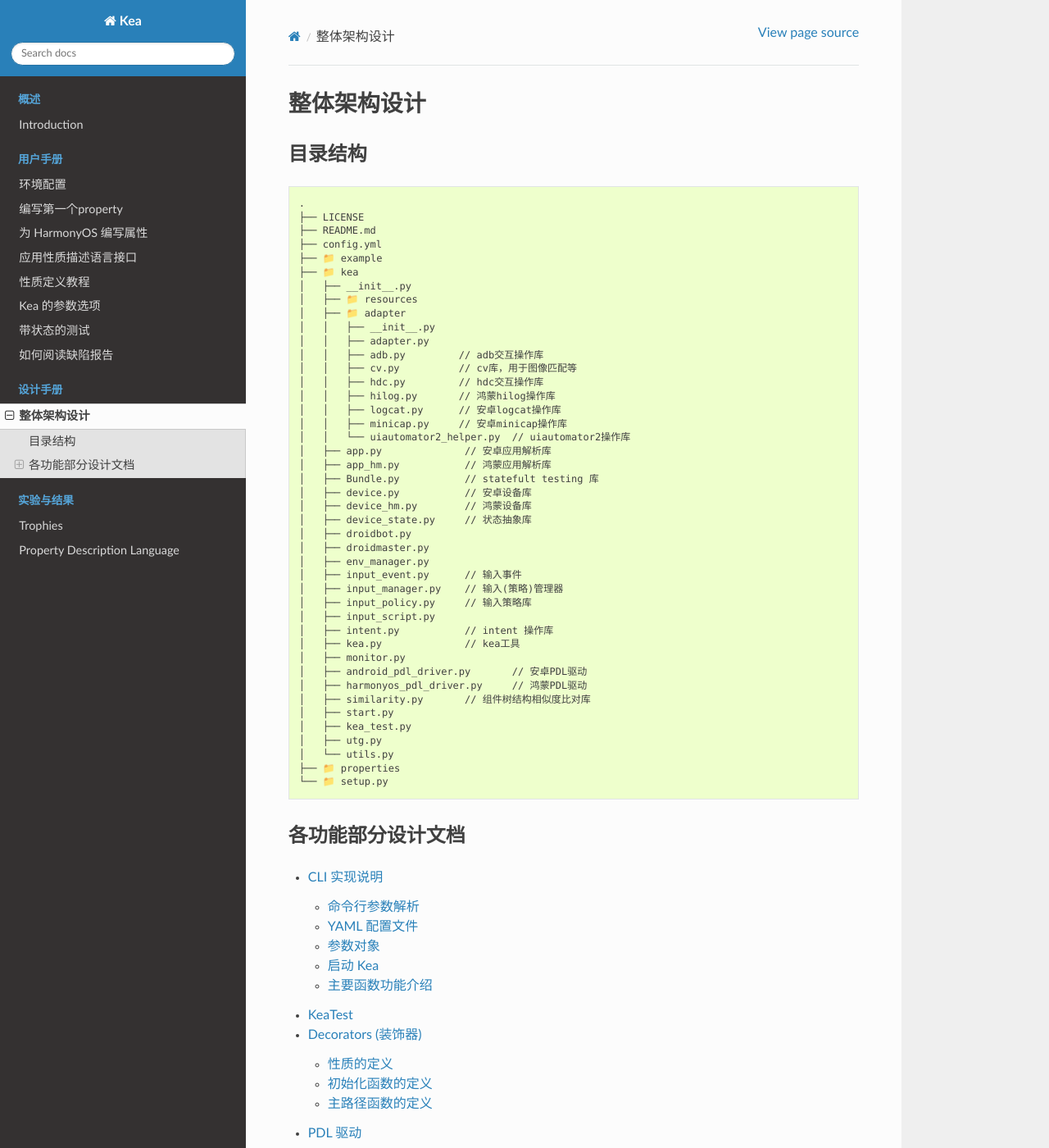
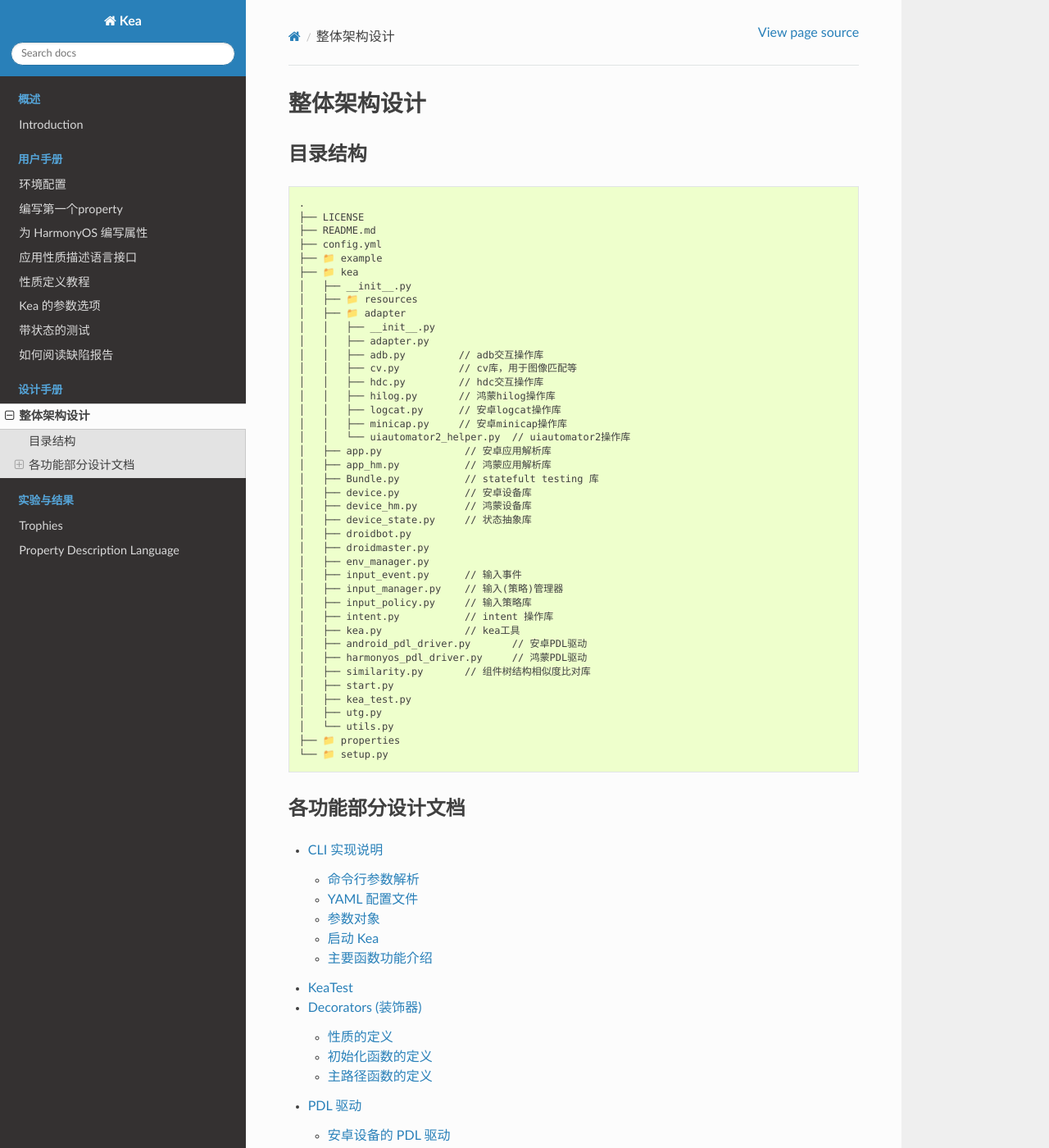
Before and after one commit to XixianLiang/kea-technic-docs, a Sphinx documentation site: the page built from docs/source/part-designDocument/intro.rst, in a window 1280 px wide and 1400 px high. Shown: the whole window at 82% size. Built offline with Sphinx 7.4.7 and the Read the Docs theme 3.1.0, drawn with Linux system fonts in a browser that asks for light colours; pages that are not in the unit, such as notebooks, are missing from menus.

Commit message:
upgrade intro

```diff
--- a/docs/source/part-designDocument/intro.rst
+++ b/docs/source/part-designDocument/intro.rst
@@ -37,10 +37,8 @@
     │   ├── input_event.py      // 输入事件
     │   ├── input_manager.py    // 输入(策略)管理器
     │   ├── input_policy.py     // 输入策略库
-    │   ├── input_script.py
     │   ├── intent.py           // intent 操作库
     │   ├── kea.py              // kea工具
-    │   ├── monitor.py
     │   ├── android_pdl_driver.py       // 安卓PDL驱动
     │   ├── harmonyos_pdl_driver.py     // 鸿蒙PDL驱动
     │   ├── similarity.py       // 组件树结构相似度比对库
```
